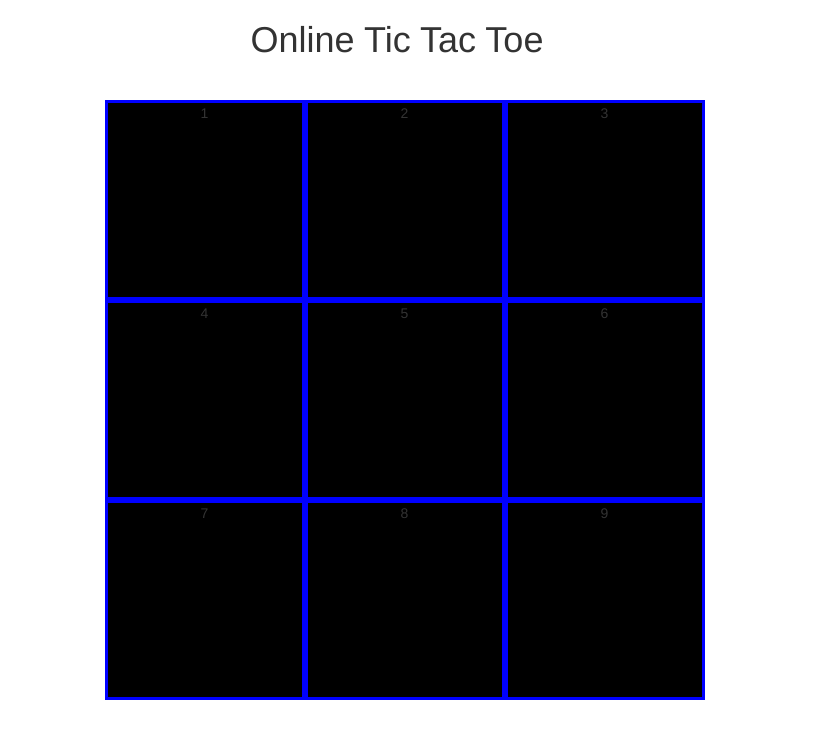
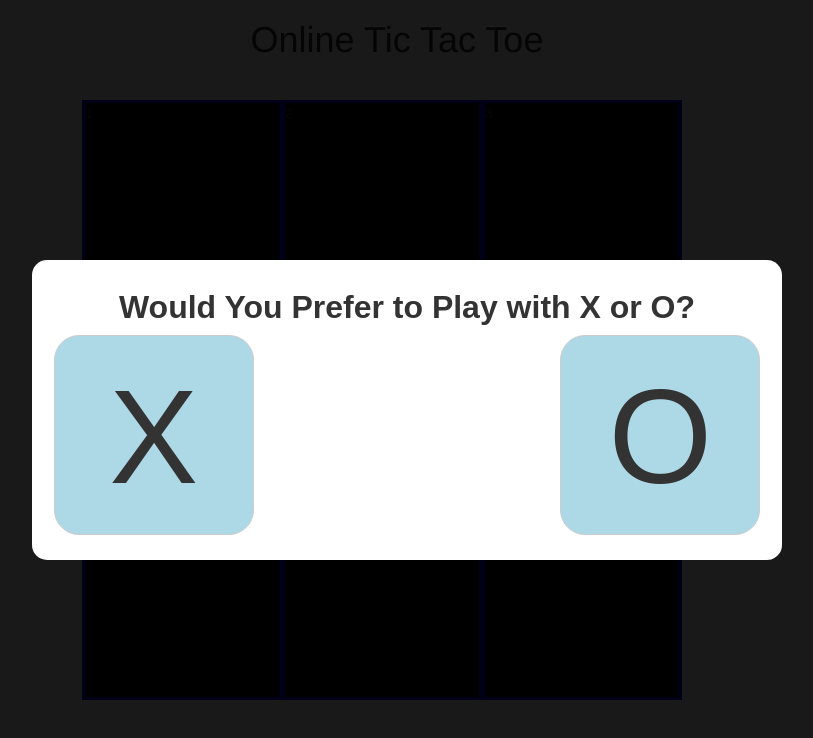
Before and after one commit to mlamont8/Tic-tac-toe, a plain HTML site: page index.html in a window 1280 px wide. Shown: the whole page, without its empty margins (243-1056 px from the left). Drawn offline with nearby package versions, Linux system fonts and the light colour scheme.

Commit message:
selection done

```diff
--- a/index.html
+++ b/index.html
@@ -16,41 +16,42 @@
 		</div>
 		<div class="row" id="playRow">
 
-			<div class="col-xs-8 col-xs-offset-3" id="playArea">
+<!--			<div class="col-xs-8 col-xs-offset-3" id="playArea">-->
+            <div id='playArea'>
 				<div class="row">
-					<div class="col-md-4 blk" id="blk1">1</div>
-					<div class="col-md-4 blk" id="blk2">2</div>
-					<div class="col-md-4 blk" id="blk3">3</div>
+					<div class="blk" id="b1">1</div>
+					<div class="blk" id="b2">2</div>
+					<div class="blk" id="b3">3</div>
 				</div>
 				<div class="row">
-					<div class="col-md-4 blk" id="blk4">4</div>
-					<div class="col-md-4 blk" id="blk5">5</div>
-					<div class="col-md-4 blk" id="blk6">6</div>
+					<div class="col-md-4 blk" id="b4">4</div>
+					<div class="col-md-4 blk" id="b5">5</div>
+					<div class="col-md-4 blk" id="b6">6</div>
 				</div>
 				<div class="row">
-					<div class="col-md-4 blk" id="blk7">7</div>
-					<div class="col-md-4 blk" id="blk8">8</div>
-					<div class="col-md-4 blk" id="blk9">9</div>
+					<div class="col-md-4 blk" id="b7">7</div>
+					<div class="col-md-4 blk" id="b8">8</div>
+					<div class="col-md-4 blk" id="b9">9</div>
 				</div>
 			</div>
 		</div>
 
 	</div>
 
-	<!--	<div id="boxes">
+	<div id="boxes">
 		<div id="dialog" class="window container">
 			<h1 id='popupText'>Would You Prefer to Play with X or O?</h1>
 			<div class='row'>
 				<div class="col-xs-4 lDiv">
-					<button class="btn btn-default lButton">X</button>
+					<button class="btn btn-default lButton" id='X'>X</button>
 				</div>
 				<div class="col-xs-4 col-xs-offset-4">
-					<button class="btn btn-default rButton">O</button>
+					<button class="btn btn-default rButton" id='O'>O</button>
 				</div>
 			</div>
 		</div>
 		<div id="mask"></div>
-	</div>-->
+	</div>
 
 
 </body>
--- a/script.js
+++ b/script.js
@@ -1,7 +1,8 @@
+var user,comp;
 $(document).ready(function () {
 	//Allow user to select X or O
 	var id = '#dialog';
-
+console.log(id);
 	//Get the screen height and width
 	var maskHeight = $(document).height();
 	var maskWidth = $(window).width();
@@ -42,7 +43,23 @@ $(document).ready(function () {
 		$('.window').hide();
 	});
 
-	// Done with Popup Page
+$('button').click(function () {
+    user = $(this).attr('id');
 
+    $('#mask, .window').hide();
+    gamePlay(user);
+});
+
+   	// Done with Popup Page
+
+    function gamePlay(user){
+        if (user === 'X'){
+            comp = 'O';
+            console.log('comp', comp);
+        }else{
+            comp = "X"
+            console.log('comp', comp);
+        }
+    }
 
 });
--- a/style.css
+++ b/style.css
@@ -56,7 +56,7 @@ html {
 #playRow {}
 
 #playArea {
-	text-align: center;
+	margin: auto;
 	height: 500px;
 	width: 600px;
 }
@@ -64,6 +64,7 @@ html {
 .blk {
 	height: 200px;
 	width: 200px;
+    float:left;
 	background-color: black;
 	border-color: blue;
 	border-style: solid;
```
